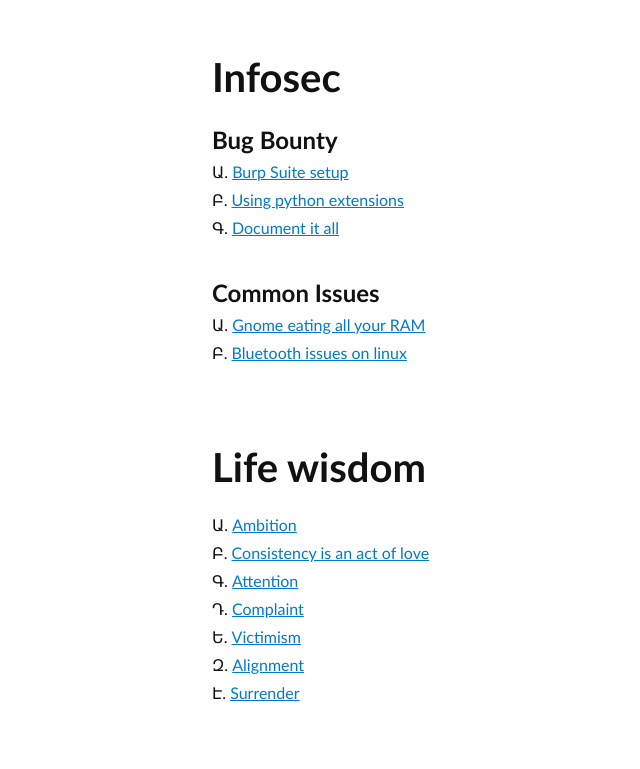
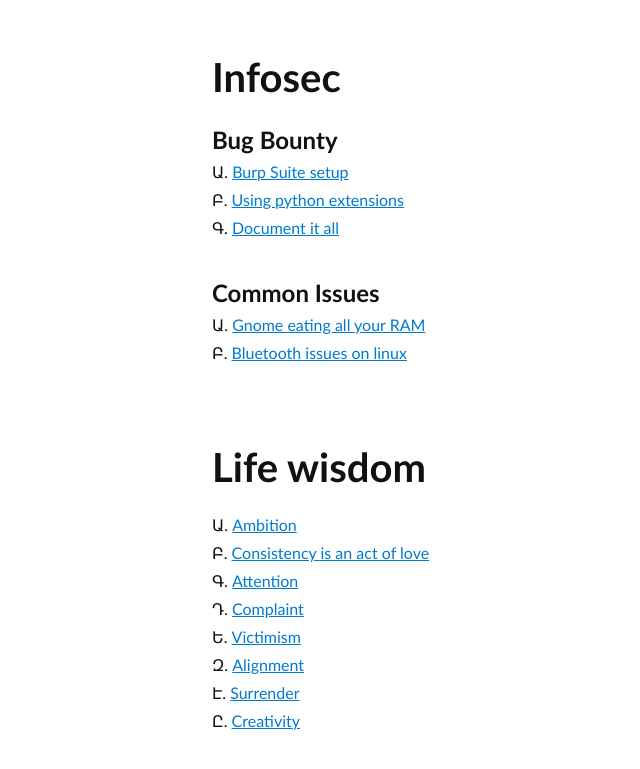
Before and after one commit to juli01100001/docs, a plain HTML site: page index.html in a window 1280 px wide. Shown: the part 707-1476 px from the top of the page, without its empty margins (44-684 px from the left). Drawn offline with Linux system fonts and the light colour scheme.

Commit message:
add creativity article to index

```diff
--- a/index.html
+++ b/index.html
@@ -84,7 +84,7 @@
                 <li><a href="./articles/life-wisdom/victimism.html">Victimism</a></li>
                 <li><a href="./articles/life-wisdom/alignment.html">Alignment</a></li>
                 <li><a href="./articles/life-wisdom/surrender.html">Surrender</a></li>
-
+                <li><a href="./articles/life-wisdom/creativity.html">Creativity</a></li>
             </ul>
         </ul>
 
```
